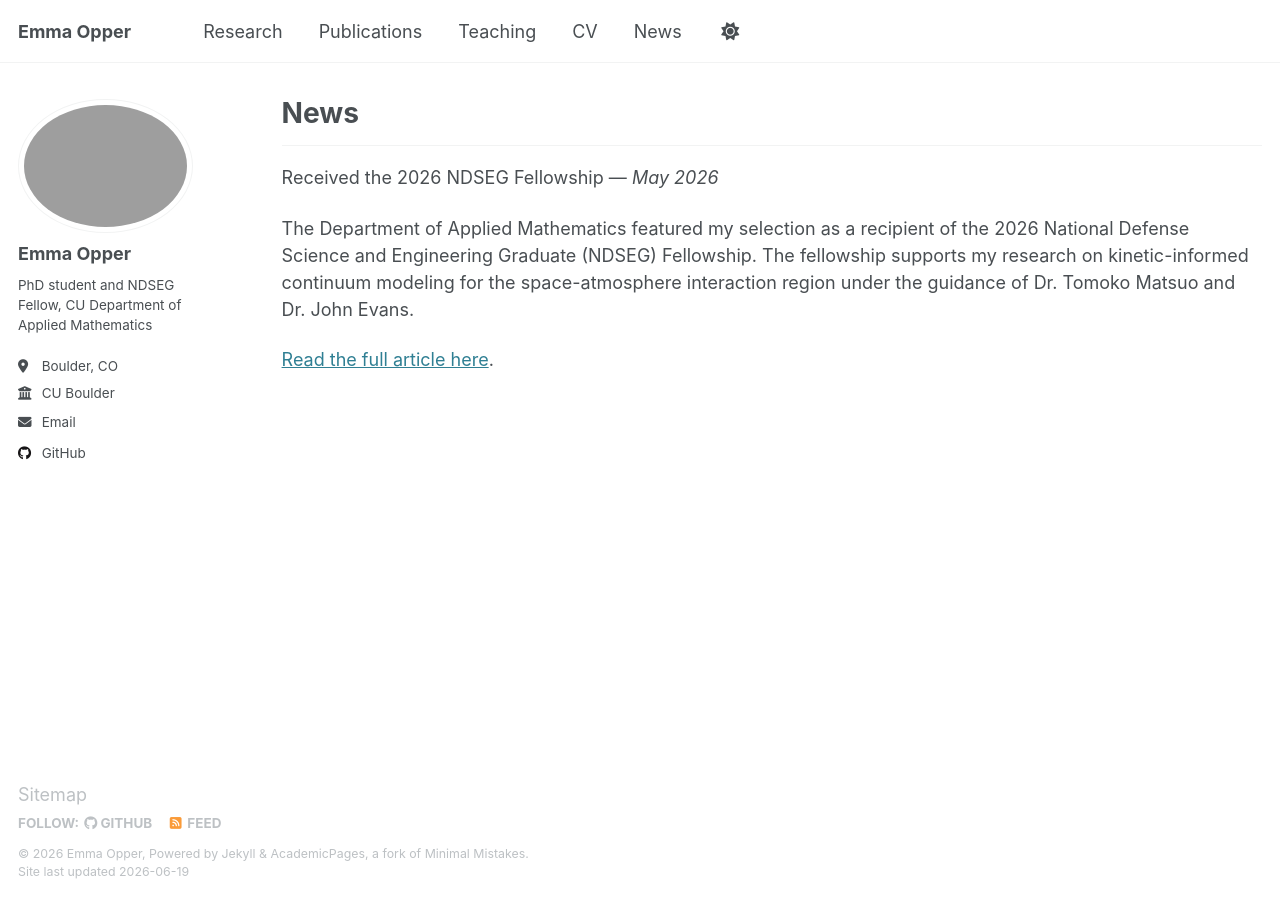
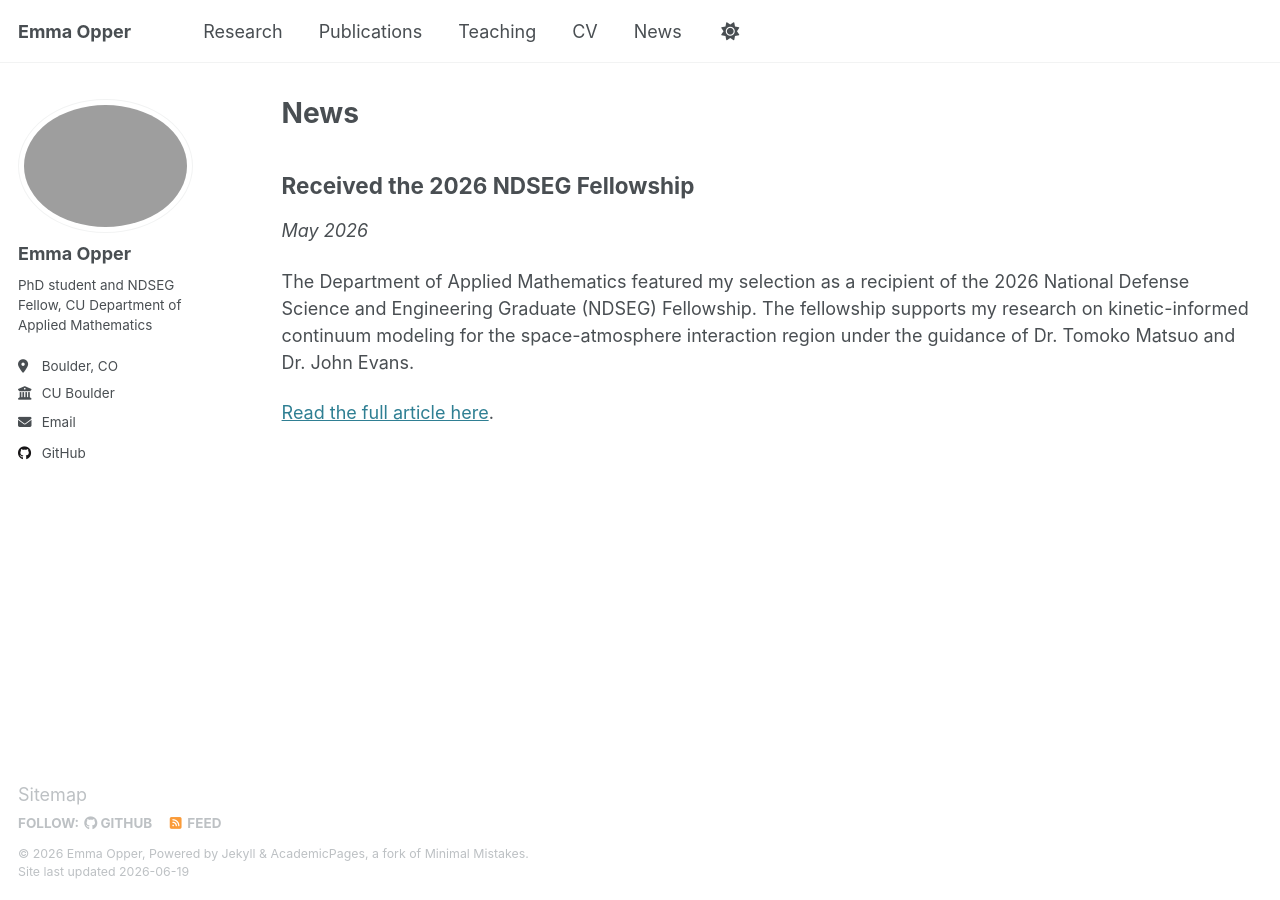
Before and after one commit to emmaopper/emmaopper.github.io, a Jekyll site: the page built from _pages/news.md, in a window 1280 px wide. Built offline with Jekyll 4.4.1, drawn with Linux system fonts in a browser that asks for light colours.

Commit message:
Update news.md

```diff
--- a/_pages/news.md
+++ b/_pages/news.md
@@ -5,9 +5,8 @@ permalink: /news/
 author_profile: true
 ---
 
----
-Received the 2026 NDSEG Fellowship
----
+
+## Received the 2026 NDSEG Fellowship
 *May 2026*
 
 The Department of Applied Mathematics featured my selection as a recipient of the 2026 National Defense Science and Engineering Graduate (NDSEG) Fellowship. The fellowship supports my research on kinetic-informed continuum modeling for the space-atmosphere interaction region under the guidance of Dr. Tomoko Matsuo and Dr. John Evans.
```
